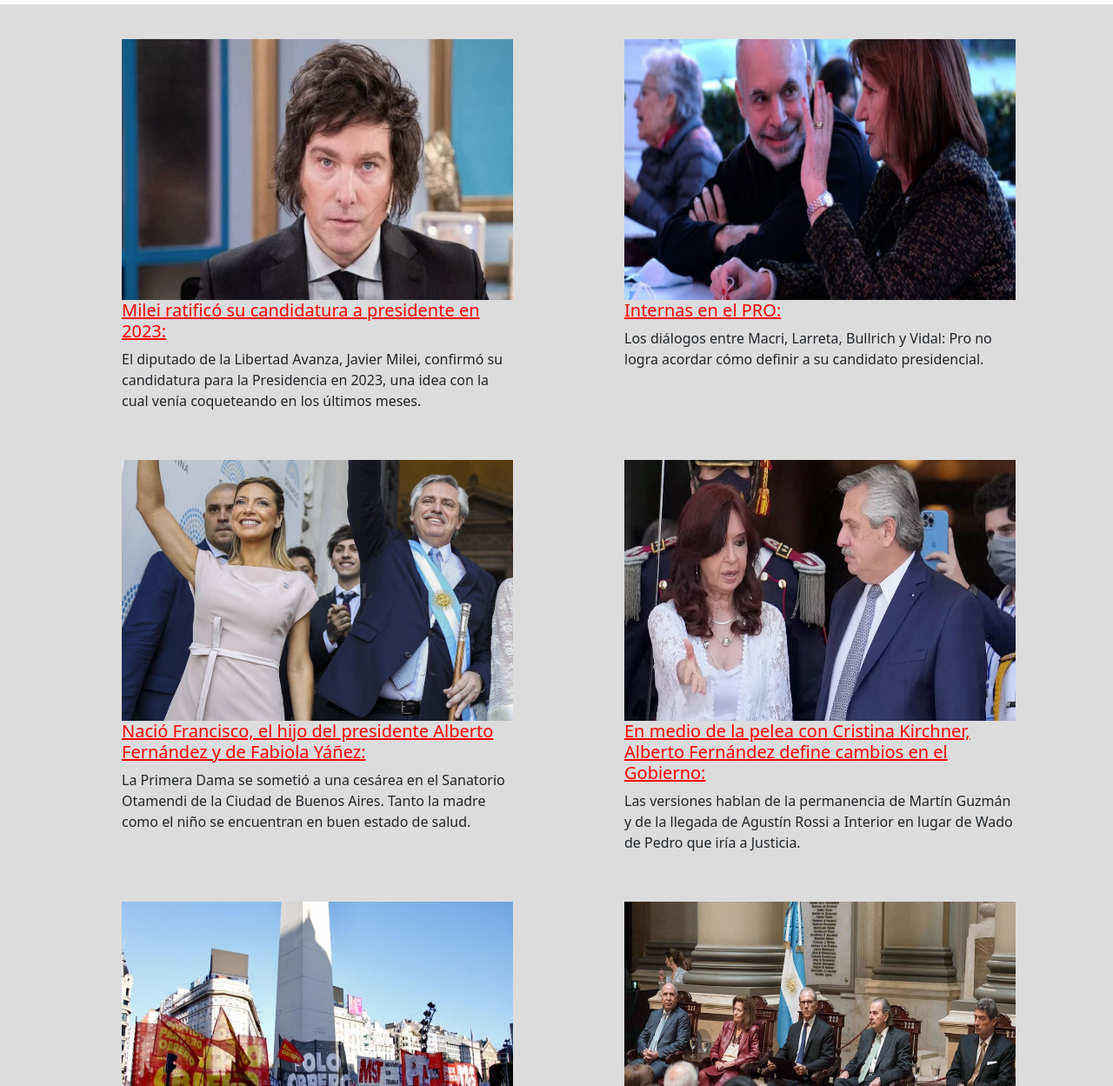
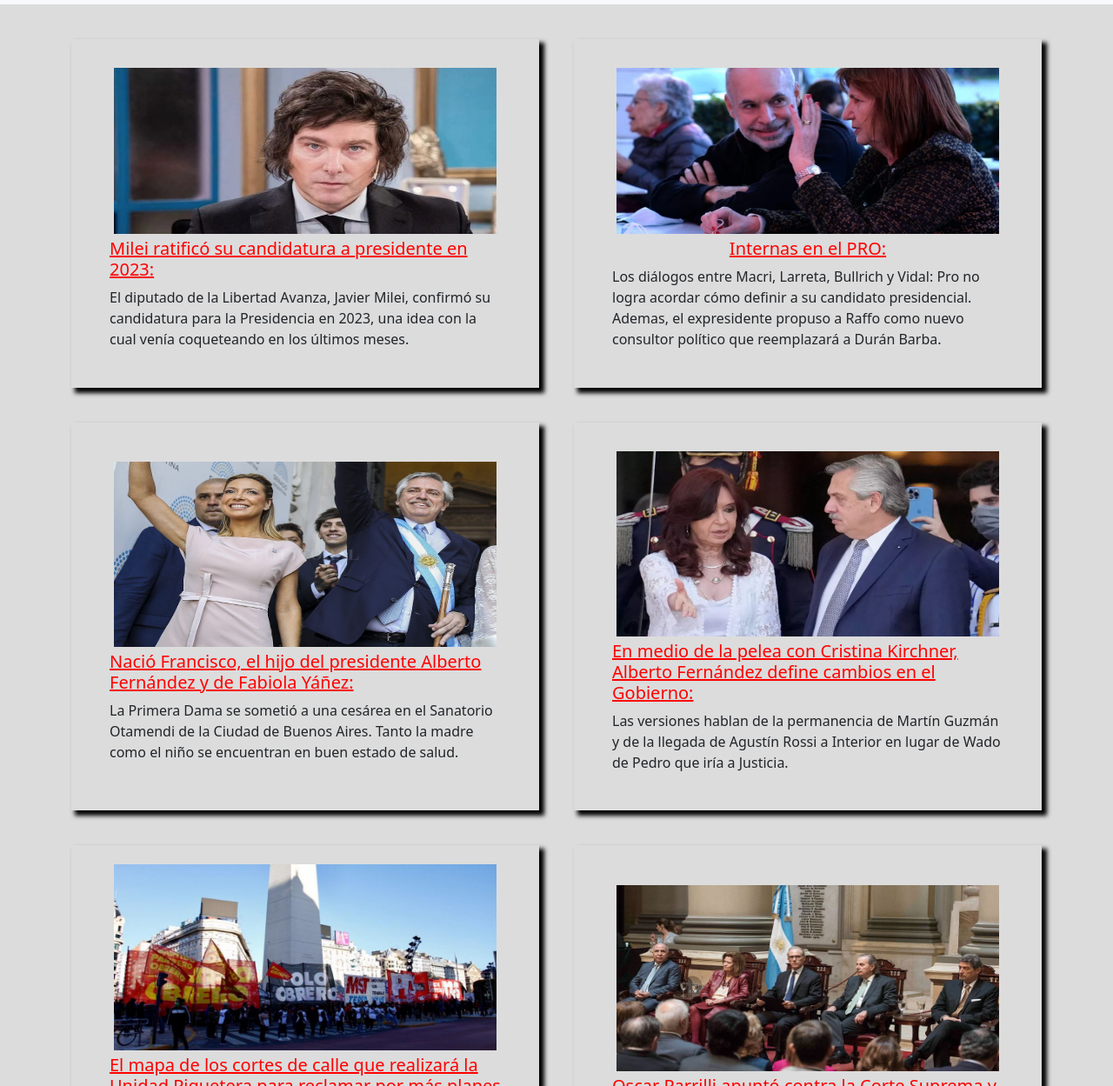
Before and after one commit to FedeMontarce/Diario-Net-Master, a plain HTML site: page politica.html in a window 1280 px wide. Shown: the part 51-1300 px from the top of the page at 87% size. Drawn offline with nearby package versions, Linux system fonts and the light colour scheme.

Commit message:
Ultimo arreglo

```diff
--- a/politica.html
+++ b/politica.html
@@ -74,7 +74,7 @@
           <img src="imagenes/politica/milei1-655x368.jpg" alt="Milei"><h5> Milei ratificó su candidatura a presidente en 2023:</h5><p>El diputado de la Libertad Avanza, Javier Milei, confirmó su candidatura para la Presidencia en 2023, una idea con la cual venía coqueteando en los últimos meses.</p>
         </div>
         <div class="img2">
-          <img src="imagenes/politica/horacio-rodriguez-larreta-y-patricia___NCjK_Gm9q_1256x620__1.webp" alt="horacio y patricia"><h5>Internas en el PRO:</h5><p>Los diálogos entre Macri, Larreta, Bullrich y Vidal: Pro no logra acordar cómo definir a su candidato presidencial.</p>
+          <img src="imagenes/politica/horacio-rodriguez-larreta-y-patricia___NCjK_Gm9q_1256x620__1.webp" alt="horacio y patricia"><h5>Internas en el PRO:</h5><p>Los diálogos entre Macri, Larreta, Bullrich y Vidal: Pro no logra acordar cómo definir a su candidato presidencial. Ademas, el expresidente propuso a Raffo como nuevo consultor político que reemplazará a Durán Barba.</p>
         </div>
         <div class="img3" >
           <img src="imagenes/politica/FABIOLA-Y-ALBERTO.jpg" alt="F.Fernandez"><h5>Nació Francisco, el hijo del presidente Alberto Fernández y de Fabiola Yáñez:</h5><p>La Primera Dama se sometió a una cesárea en el Sanatorio Otamendi de la Ciudad de Buenos Aires. Tanto la madre como el niño se encuentran en buen estado de salud.</p>
--- a/style.css
+++ b/style.css
@@ -10,10 +10,10 @@ body{
     justify-content: center;
 }
 img{
-    min-width: 450px;
     max-width: 450px;
-    min-height: 300px;
-    max-height: 300px;
+    width: 100%;
+    max-height: 50%;
+    padding: 5px;
 }
 
 p{
@@ -32,7 +32,6 @@ h5{
     grid-template-rows: auto auto;
     grid-gap: 40px;
     margin-top: 40px;
-    margin-left: 10%;
     grid-template-areas:
     "img1 img2"
     "img3 img4"
@@ -40,23 +39,53 @@ h5{
 }
 
 .img1{
+    display: flex;
+    flex-direction: column;
     grid-area: img1 ;
+    box-shadow: 5px 5px 5px 1px black;
+    justify-content: center;
+    align-items: center;
 }
 
 .img2{
+    display: flex;
+    flex-direction: column;
     grid-area: img2;
+    box-shadow: 5px 5px 5px 1px black;
+    justify-content: center;
+    align-items: center;
 }
 .img3{
+    display: flex;
+    flex-direction: column;
     grid-area: img3;
+    box-shadow: 5px 5px 5px 1px black;
+    justify-content: center;
+    align-items: center;
 }
 .img4{
+    display: flex;
+    flex-direction: column;
     grid-area: img4;
+    box-shadow: 5px 5px 5px 1px black;
+    justify-content: center;
+    align-items: center;
 }
 .img5{
+    display: flex;
+    flex-direction: column;
     grid-area: img5;
+    box-shadow: 5px 5px 5px 1px black;
+    justify-content: center;
+    align-items: center;
 }
 .img6{
+    display: flex;
+    flex-direction: column;
     grid-area: img6;
+    box-shadow: 5px 5px 5px 1px black;
+    justify-content: center;
+    align-items: center;
 }
 
 /* Mobile */
@@ -88,10 +117,12 @@ p{
 h5{
     max-width: 300px;
 }
+.container{
+    margin-left: 0%;
+    justify-content: center;
+}
 }
 
 /* Desktop */
-@media screen and (min-width:491px) and (min-height:855px) and (max-width:1060px) and (max-height:982px){
-
-
+@media screen and (min-width:491px) and (min-height:855px){
 }
```
